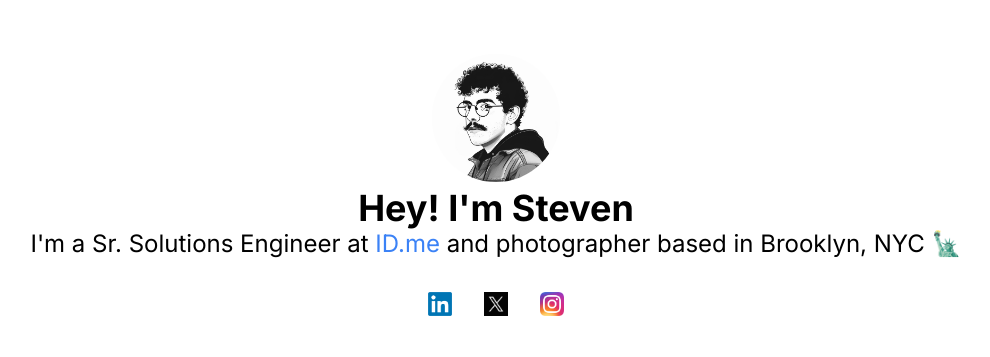
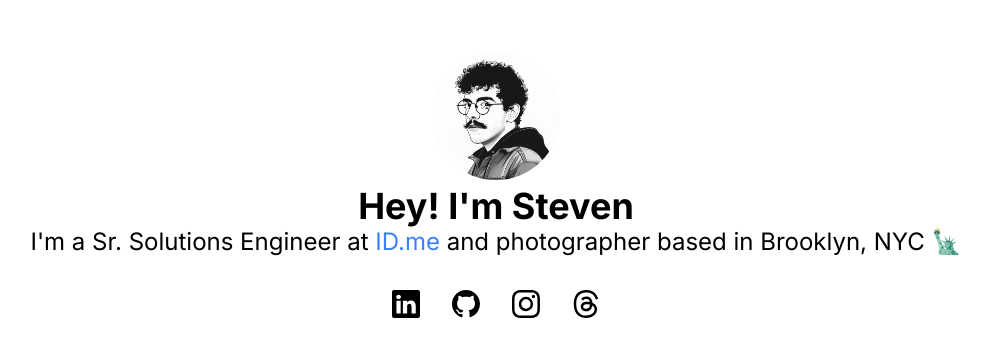
Before and after one commit to stevenbarash/steven-personal-site, a Next.js app: page / in a window 1280 px wide. Shown: the part 275-632 px from the top of the page, without its empty margins (144-1134 px from the left). Built offline with nearby package versions, Linux system fonts and the light colour scheme.

Commit message:
replaced social media icons with bootstrap-icons instead of images

```diff
--- a/package.json
+++ b/package.json
@@ -13,8 +13,10 @@
     "@supabase/auth-ui-react": "^0.4.7",
     "@supabase/auth-ui-shared": "^0.1.8",
     "@supabase/supabase-js": "^2.39.3",
+    "bootstrap-icons": "^1.11.3",
     "next": "14.1.0",
     "react": "^18",
+    "react-bootstrap-icons": "^1.11.3",
     "react-dom": "^18"
   },
   "devDependencies": {
--- a/src/app/page.js
+++ b/src/app/page.js
@@ -2,24 +2,26 @@
 import Head from "next/head";
 import Image from "next/image";
 import MenuBar from "../components/menubar";
+import { Linkedin, Github, Instagram, Threads } from 'react-bootstrap-icons';
 const socialMediaButtons = [
   {
-    iconUrl:
-    "/images/linkedin.png",
+    Icon: Linkedin,
     linkUrl: "https://www.linkedin.com/in/stevenbarash",
   },
+
   {
-    iconUrl:
-    "/images/x.png",
-    linkUrl: "https://twitter.com/steven_barash",
+    Icon: Github,
+    linkUrl: "https://github.com/stevenbarash",
   },
   {
-    iconUrl:
-      "/images/ig.png",
+    Icon: Instagram,
     linkUrl: "https://www.instagram.com/steven.photography",
   },
+  {
+    Icon: Threads,
+    linkUrl: "https://www.threads.net/stevenbarash",
+  },
 ];
-
 // LandingPage component using Tailwind CSS
 export default function Home() {
   return (
@@ -56,19 +58,10 @@ export default function Home() {
                 {socialMediaButtons.map((button, index) => (
                   <a
                     key={index}
-                    className="bg-black-800 text-white rounded p-2"
+                    className="bg-black-800 text-black rounded p-2"
                     href={button.linkUrl}
                   >
-                    <span className="icon">
-                      <Image
-                        className="w-6 h-6"
-                        src={button.iconUrl}
-                        alt="Social Media Icon"
-                        width="50"
-                        height="50"
-
-                      />
-                    </span>
+                    <button.Icon size={28} />
                   </a>
                 ))}
               </div>
--- a/src/pages/_app.js
+++ b/src/pages/_app.js
@@ -1,6 +1,6 @@
 // pages/_app.js or src/pages/_app.js
 import '../app/globals.css'; // Adjust the path to your globals.css file
-
+import 'bootstrap-icons/font/bootstrap-icons.css'
 function MyApp({ Component, pageProps }) {
   return <Component {...pageProps} />;
 }
```
Also changed, not shown: 1 other file (tests, documents, lock files or other folders).
